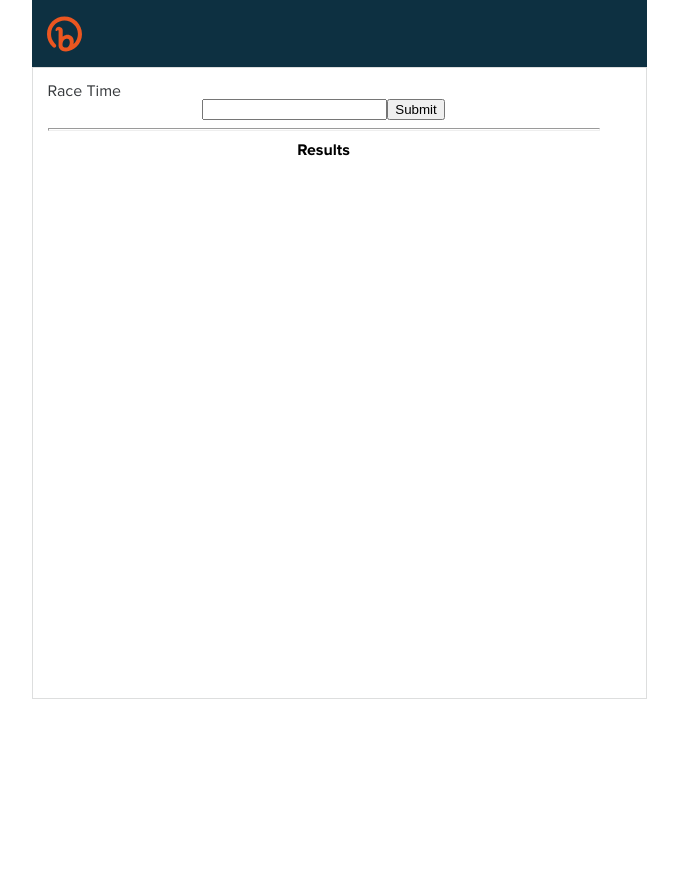
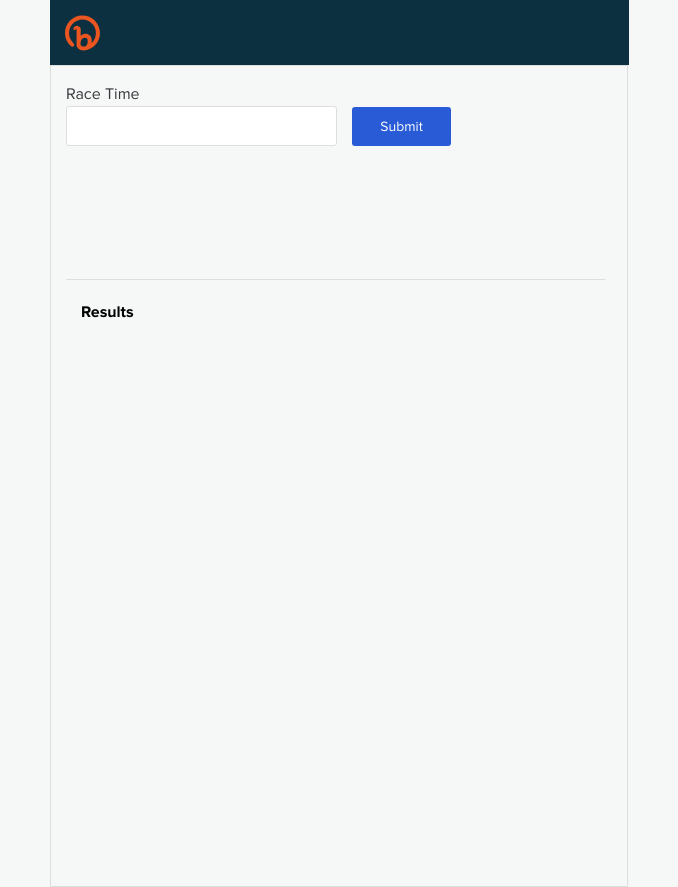
Before and after one commit to Fordo29/Sailing-to-Bermuda, a React (Create React App) app: page / in a window 1280 px wide. Shown: the whole page, without its empty margins (301-979 px from the left). Before the commit the page ends 800 px from the top, so only its background shows below. Built offline with nearby package versions, Linux system fonts and the light colour scheme.

Commit message:
Add Styling to match comp as closely as possible

```diff
--- a/src/App.scss
+++ b/src/App.scss
@@ -3,6 +3,7 @@
   text-align: center;
   align-items: center;
   flex-direction: column;
+  background-color: #F6F7F7;
 }
 
 .App-header {
@@ -13,8 +14,8 @@
   align-items: left;
   justify-content: center;
   font-size: calc(10px + 2vmin);
-  width: 600px;
-  height: 67px;
+  width: 564px;
+  height: 65px;
   padding-left: 15px;
 }
 
@@ -22,9 +23,9 @@
   display: flex;
   flex-direction: column;
   border: 1px solid #DDDEDE;
-  width: 583px;
-  height: 600px;
-  padding: 15px;
+  width: 546px;
+  height: 100vh;
+  padding: 20px 15px 0px 15px;
   align-items: flex-start;
 }
 
@@ -34,20 +35,46 @@
   height: 15px;
 
 }
+.form {
+  display: flex;
+  flex-direction: column;
+  align-items: flex-start;
+}
 
+.input-box {
+  height: 36px;
+  width: 265px;
+  align-self: flex-start;
+  border-radius: 3px;
+  border: 1px solid #DDDEDE;
+  margin: 5px 15px 10px 0px;
+}
+button {
+  border: none;
+  height: 39px;
+  width: 99px;
+  background-color: #2A5BD6;
+  border-radius: 3px;
+  color: white;
+  font-family: 'proximaNova';
+  font-size: 14px;
+}
 
 hr {
-  color: #DDDEDE;
   height: 1px;
-  width: 550px;
-  background-color: none;
-  // border: none;
+  width: 140%;
+  background-color: #DDDEDE;
+  margin-top: 123px;
+  margin-bottom: 24px;
+  border: none;
 }
 .results {
   font-family: 'proximaNovaB';
-
+  margin-left: 15px;
 }
 
 .display-results {
+  font-family: 'proximaNovaB';
+  margin-left: 15px;
   color: black;
 }
```
